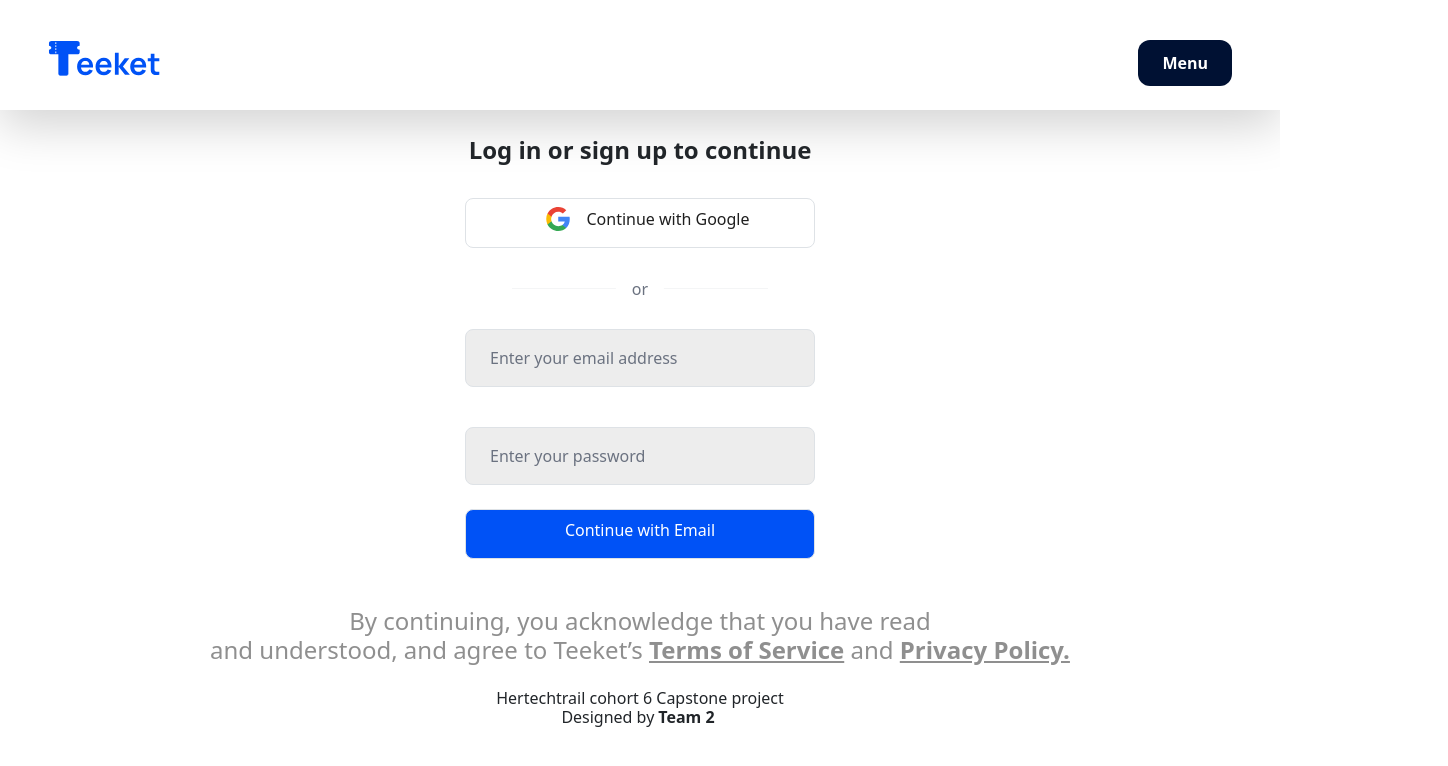
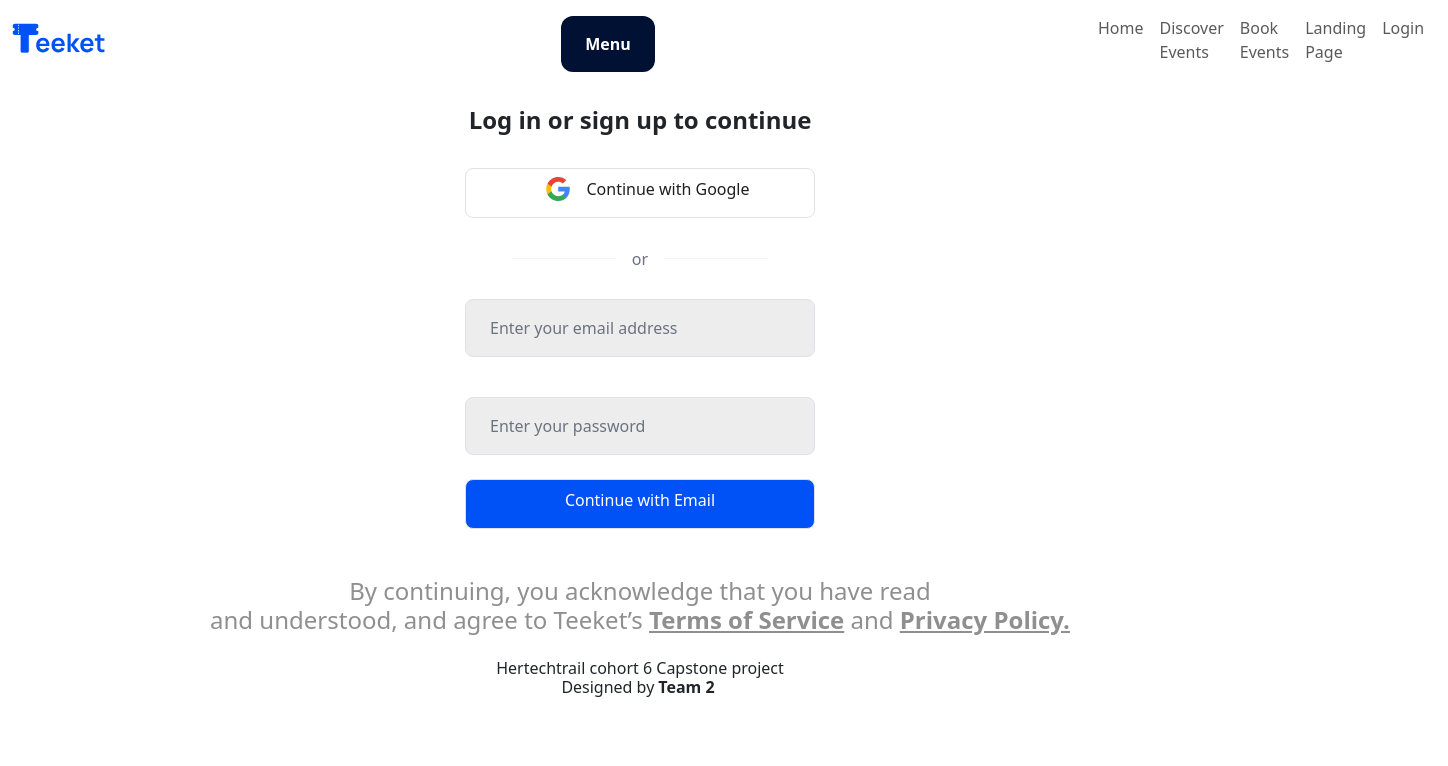
Before and after one commit to gogurlbaby/teeket, a React (Create React App) app: page /login in a window 1280 px wide. Shown: the top 766 px of the page, 1448 px wide, since content can reach past the window. Built offline with nearby package versions, Linux system fonts and the light colour scheme.

Commit message:
updated navbar

```diff
--- a/src/components/Graph_components/graph.js
+++ b/src/components/Graph_components/graph.js
@@ -11,6 +11,7 @@ import jane from "../../assets/graph_images/jane.jpg"
 import john from "../../assets/graph_images/john.jpg"
 import daniel from "../../assets/graph_images/daniel.jpg"
 import Dropdown from "react-bootstrap/Dropdown"
+import NavBar from "../navbar_components/Navbar";
 
 
  function Graph(){
@@ -37,14 +38,7 @@ import Dropdown from "react-bootstrap/Dropdown"
 
          return(
             <>
-            <nav className="flex justify-between p-3 border outline-1 ">
-                  <div>
-                    <img src={tee} alt="logo"></img>
-                  </div>
-                  <div>
-                    <h3 className="p-2 bg-black text-white rounded-md "> Menu</h3>
-                  </div>
-            </nav>
+            <NavBar />
             <div className="p-2 pt-8   ">
                <img src={go} className="text-xs font-thin  "  alt="frame"></img>
             </div>
--- a/src/components/navbar_components/Navbar.js
+++ b/src/components/navbar_components/Navbar.js
@@ -1,49 +1,57 @@
 import React, { useState } from "react";
 import logo from "../../assets/other-images/general_teeket_logo.svg";
+import { Navbar, Container, Nav, Offcanvas } from "react-bootstrap"
 
-function Navbar() {
-  const [toggle, setToggle] = useState(false);
+function NavBar() {
 
-  const toggleNavbar = () => {
-    setToggle(!toggle);
-    console.log("pressed");
-  };
+  const [show, setShow] = useState(false);
+
+  const handleClose = () => setShow(false);
+  const handleShow = () => setShow(true);
 
   return (
-    <nav className="h-[80px] w-full flex justify-between pt-10 px-5">
-      <img src={logo} alt="teeket-logo" />
-      <button
-        type="button"
-        className="bg-[#001133] py-3 pb-8 px-4 text-[#FFFFFF] rounded-[12px] text-sm- font-bold"
-        onClick={toggleNavbar}
-      >
-        Menu
-      </button>
-      {/* <Link to="login">
-        <button
-          type="button"
-          className="bg-[#001133] py-3 px-5 text-[#FFFFFF] rounded-[12px] text-sm- font-bold"
-          onClick={toggleNavbar}
+    <>
+  <Navbar
+   className="h-[80px] w-full pt-[1.5rem] px-[1rem]"
+       expand="md"
         >
-          Login
-        </button>
-      </Link> */}
-      {/* <ul class="list-none">
-    <nav class="h-[78px] w-full flex justify-between pt-5 px-5">
-      <img src={logo} alt="teeket-logo" />
-      <button type='button'
-       class="bg-[#001133] flex justify-center items-center py-[1.8rem] px-[2rem] text-[#FFFFFF] rounded-[12px] text-sm- font-bold"
-       onClick={toggleNavbar}
-           >
-              Menu
+        <Container fluid>
+          <Navbar.Brand href="#">
+          <img src={logo} alt="teeket-logo" />
+          </Navbar.Brand>
+            <button
+            type="button"
+            onClick={handleShow}
+            className="mt-2 bg-[#001133] py-[1rem] px-[1.5rem] text-[#FFFFFF] rounded-[12px] text-sm- font-bold"
+            >
+            Menu
             </button>
-        {/* <ul class="list-none">
-          <li style={{marginTop: "1rem"}}><a href="#" style={{textDecoration: "none"}}>Home</a></li>
-          <li style={{marginTop: "1rem"}}><a href="#" style={{textDecoration: "none"}}>Discover Events</a></li>
-          <li style={{marginTop: "1rem"}}><a href="#" style={{textDecoration: "none"}}>Login</a></li>
-        </ul> */}
-    </nav>
+
+          <Navbar.Offcanvas show={show} onHide={handleClose} responsive="lg"
+            id="responsive-navbar-nav"
+            placement="end"
+            style={
+            {width:"178px"}}
+            >
+            <Offcanvas.Header closeButton>
+              <Offcanvas.Title>
+                {" "}
+              </Offcanvas.Title>
+            </Offcanvas.Header>
+            <Offcanvas.Body>
+              <Nav className="justify-content-end flex-grow-1 pe-3">
+                <Nav.Link href="/">Home</Nav.Link>
+                <Nav.Link href="/discover-events">Discover Events</Nav.Link>
+                <Nav.Link href="/book-events">Book Events</Nav.Link>
+                <Nav.Link href="/landing">Landing Page</Nav.Link>
+                <Nav.Link href="/login">Login</Nav.Link>
+              </Nav>
+            </Offcanvas.Body>
+          </Navbar.Offcanvas>
+        </Container>
+      </Navbar>
+  </>
   );
 }
 
-export default Navbar;
+export default NavBar;
--- a/src/components/navbar_components/navbar-login.js
+++ /dev/null
@@ -1,26 +0,0 @@
-import React, { useState } from "react";
-import logo from "../../assets/other-images/general_teeket_logo.svg";
-
-function NavbarLogin() {
-  const [toggle, setToggle] = useState(false);
-
-  const toggleNavbar = () => {
-    setToggle(!toggle);
-    console.log("pressed");
-  };
-
-  return (
-    <nav className="h-[110px] w-full flex justify-between pt-10 px-5 shadow-lg ">
-      <img src={logo} alt="teeket-logo" className="mb-7" />
-      <button
-        type="button"
-        className="bg-[#001133]  px-4 text-[#FFFFFF] rounded-[12px] text-sm- font-bold mb-6"
-        onClick={toggleNavbar}
-      >
-        Menu
-      </button>
-    </nav>
-  );
-}
-
-export default NavbarLogin;
--- a/src/pages/HomePage.js
+++ b/src/pages/HomePage.js
@@ -1,6 +1,6 @@
 import React from "react";
 import Hero from "../components/home-page_components/Hero";
-import Navbar from "../components/navbar_components/Navbar";
+import NavBar from "../components/navbar_components/Navbar";
 import EventCreators from "../components/home-page_components/EventCreators";
 import TicketFeatures from "../components/home-page_components/TicketFeatures";
 import TicketApp from "../components/home-page_components/TicketApp";
@@ -9,7 +9,7 @@ import Testimonials from '../components/home-page_components/Testimonials'
 function HomePage() {
   return (
     <div>
-      <Navbar />
+      <NavBar />
       <Hero />
       <EventCreators />
       <TicketFeatures />
--- a/src/pages/LoginPage.js
+++ b/src/pages/LoginPage.js
@@ -1,10 +1,10 @@
 import Login from "../components/login_components/SignIn";
 import Footer from "../components/footer_components/Footer";
-import NavbarLogin from "../components/navbar_components/navbar-login";
+import NavBar from "../components/navbar_components/Navbar";
 function LoginPage() {
   return (
     <>
-      <NavbarLogin />
+      <NavBar />
       <Login />
       <Footer />
     </>
```
Also changed, not shown: 1 other file (tests, documents, lock files or other folders).
